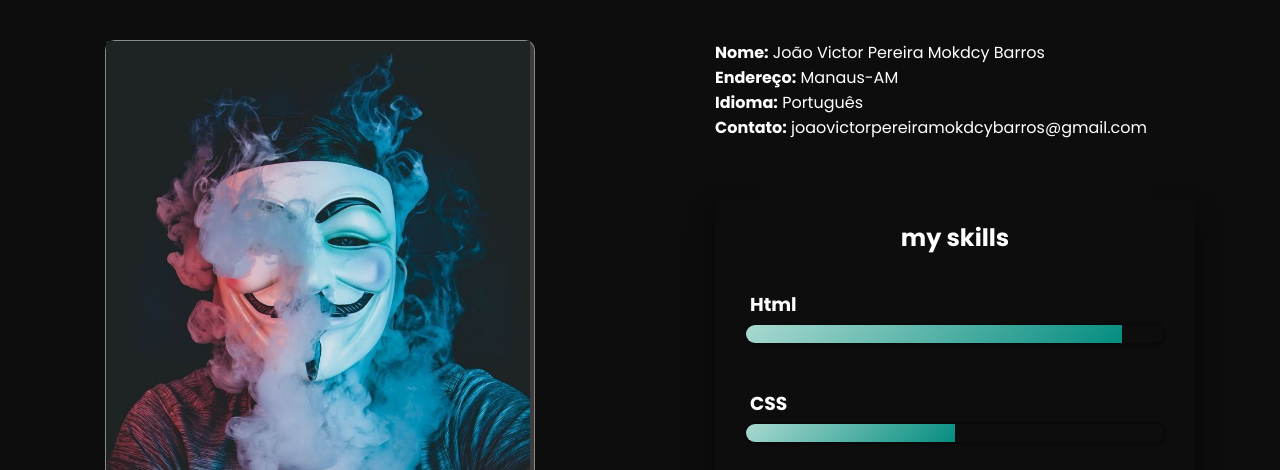
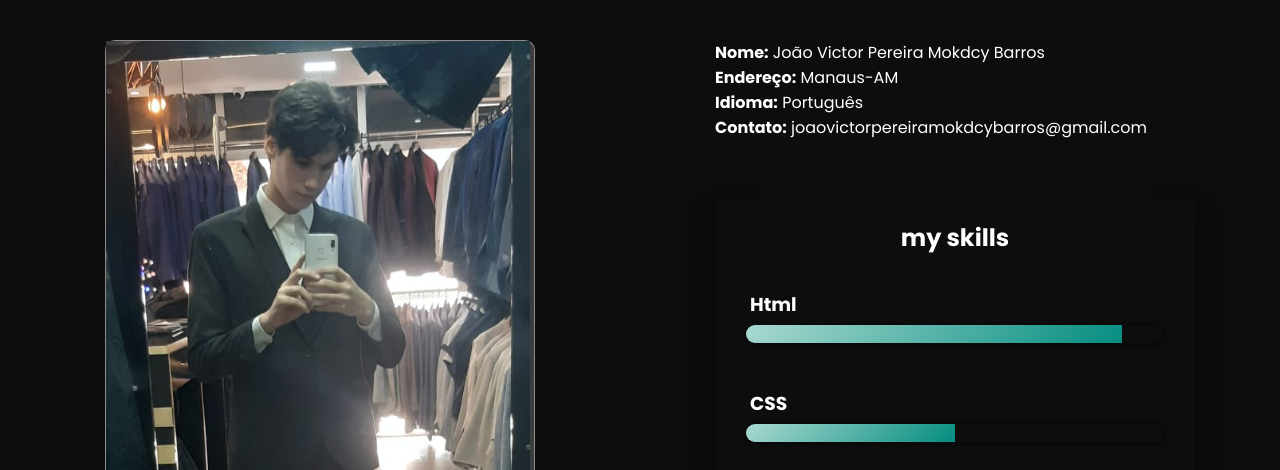
Before and after one commit to MokdcyVictor/Portifolio, a plain HTML site: page index.html in a window 1280 px wide. Shown: the part 627-1097 px from the top of the page. Drawn offline with Linux system fonts and the light colour scheme.

Commit message:
Atualização de Imagem

```diff
--- a/index.html
+++ b/index.html
@@ -49,7 +49,7 @@
             <div class="row">
                 <div class="about-image">
                     <div class="image-box">
-                        <img src="./Frontend/imagens/foto_longa.jpg" alt="">
+                        <img src="./Frontend/imagens/Foto-Corpo.jpg" alt="">
                     </div>
                 </div>
                 <div class="about-text">
```
Also changed, not shown: Frontend/imagens/Foto-Corpo.jpg (added).
